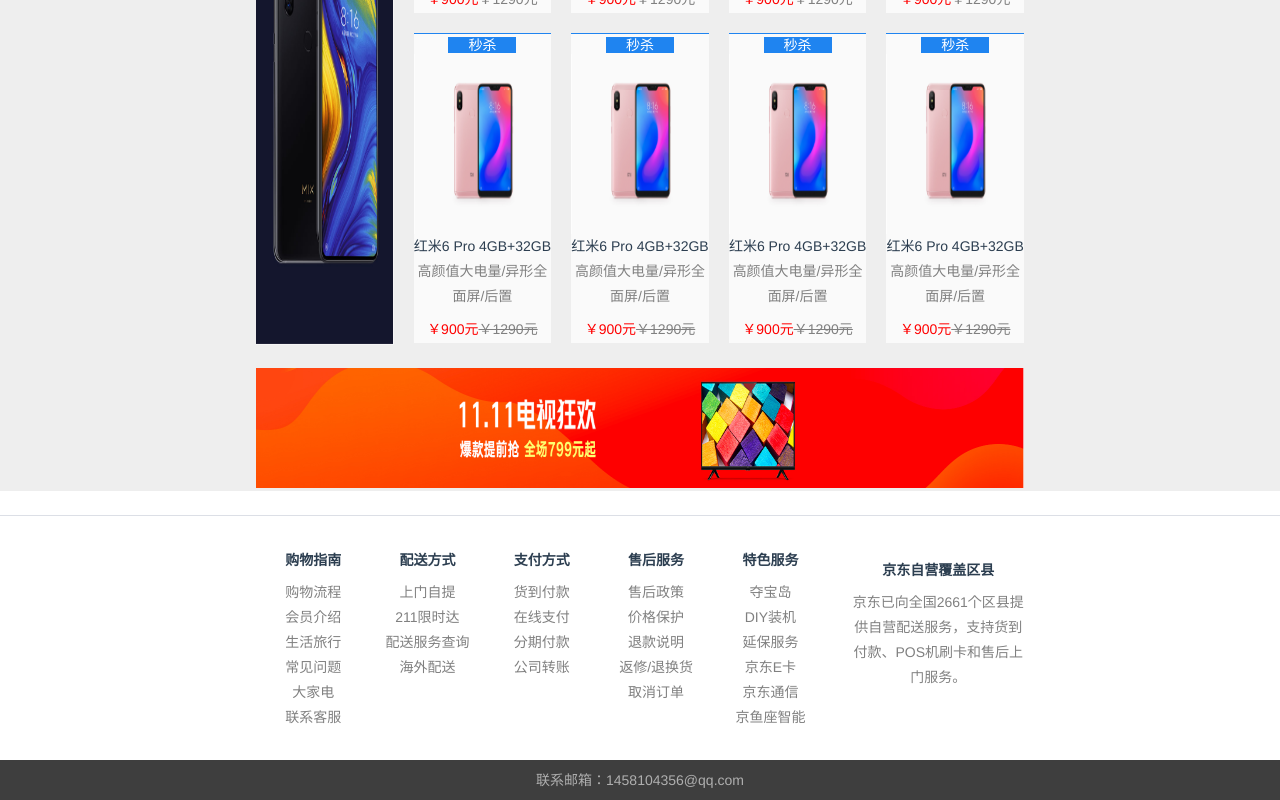
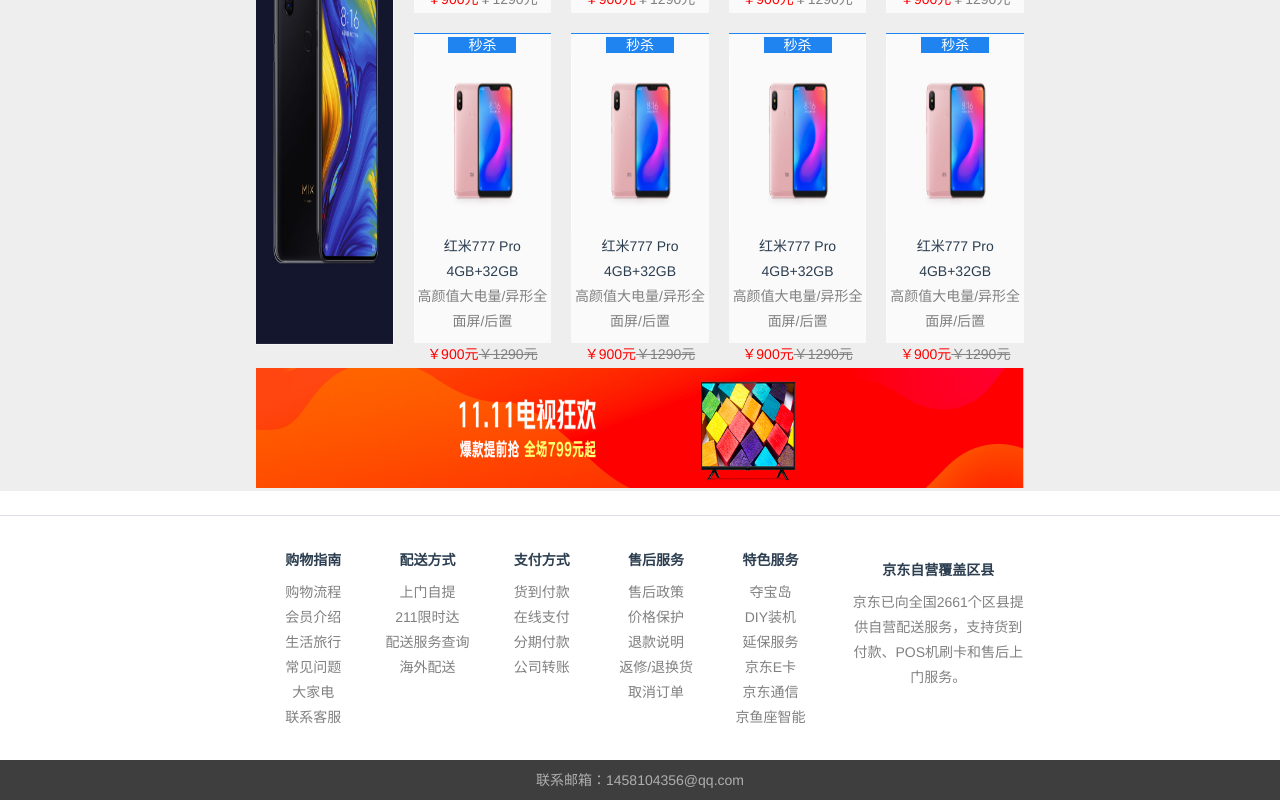
Before and after one commit to clov0905/400view, a Vue app: page /#/JDIndex in a window 1280 px wide. Shown: the part 1263-2063 px from the top of the page. Built offline with nearby package versions, Linux system fonts and the light colour scheme.

Commit message:
修改首页

```diff
--- a/src/components/page/centre/CentreIndex.vue
+++ b/src/components/page/centre/CentreIndex.vue
@@ -137,7 +137,7 @@
                   <img src="../../../../public/img/c1.jpg" style="width: 100%"/>
                 </div>
                 <div style="text-align: center;text-overflow: ellipsis;line-height: 25px;">
-                  红米6 Pro 4GB+32GB
+                  红米777 Pro 4GB+32GB
                 </div>
                 <div style="text-align: center;text-overflow: ellipsis;line-height: 25px;color: gray;">
                   高颜值大电量/异形全面屏/后置
```
